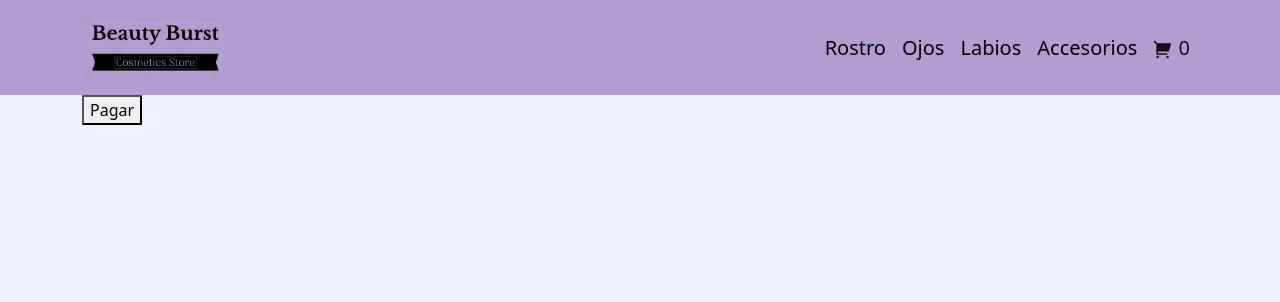
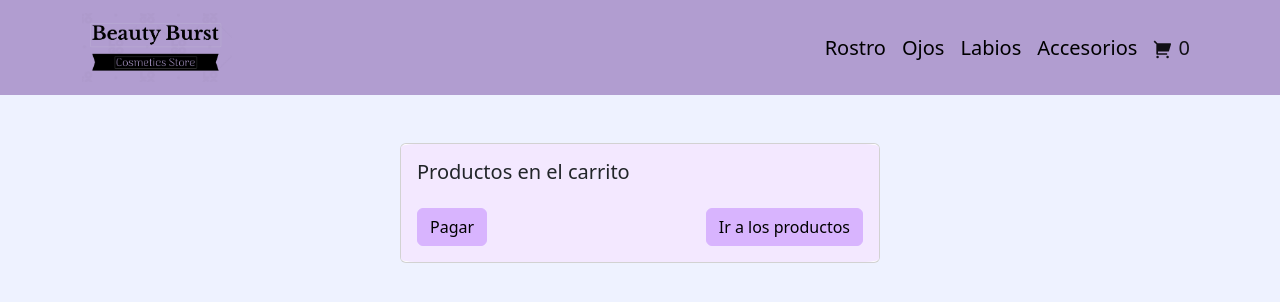
Before and after one commit to Gustii27/Beauty-Burst-CD, a React (Vite) app: page /cart in a window 1280 px wide. Shown: the top 302 px of the page. Built offline with nearby package versions, Linux system fonts and the light colour scheme.

Commit message:
dando forma visual al carrito, agregado funcion eliminar

```diff
--- a/package.json
+++ b/package.json
@@ -16,7 +16,7 @@
     "react": "^18.2.0",
     "react-bootstrap": "^2.7.4",
     "react-dom": "^18.2.0",
-    "react-icons": "^4.8.0",
+    "react-icons": "^4.9.0",
     "react-loader-spinner": "^5.3.4",
     "react-router-dom": "^6.11.1"
   },
--- a/src/components/Cart.jsx
+++ b/src/components/Cart.jsx
@@ -3,9 +3,13 @@ import { useContext } from "react";
 import { CartContext } from "./CartContext";
 import { getFirestore, collection, addDoc, updateDoc, doc } from "firebase/firestore";
 import { Container } from "react-bootstrap";
+import Button from 'react-bootstrap/Button';
+import Card from 'react-bootstrap/Card';
+import ListGroup from 'react-bootstrap/ListGroup';
+import { Link } from "react-router-dom";
 
 function Cart() {
-    const { productsAdded } = useContext(CartContext);
+    const { productsAdded, removeItem } = useContext(CartContext);
     const db = getFirestore();
 
     function updateOrder(id, finalStock) {
@@ -40,16 +44,33 @@ function Cart() {
     }
 
     return (
-        <Container>
-            {productsAdded.map((product) => (
-                <div key={product.id}>
-                    <span>Nombre: {product.titulo}</span>
-                    <br />
-                    <span>Cantidad: {product.quantity}</span>
-                </div>
-            ))}
-
-            <button onClick={sendOrder}>Pagar</button>
+        <Container className="d-flex justify-content-center align-items-center mt-5">
+            <Card style={{ width: "30rem" }}>
+                <Card.Body>
+                    <Card.Title>Productos en el carrito</Card.Title>
+                    <ListGroup>
+                        {productsAdded.map((product) => (
+                            <ListGroup.Item key={product.id} className="d-flex justify-content-between align-items-center">
+                                <div>
+                                    <div>
+                                        <span>Nombre del Producto: {product.titulo}</span>
+                                    </div>
+                                    <div>
+                                        <span>Cantidad Productos: {product.quantity}</span>
+                                    </div>
+                                </div>
+                                <div>
+                                    <Button variant="danger" onClick={() => removeItem(product.id)}><i className="bi bi-trash3"></i></Button>
+                                </div>
+                            </ListGroup.Item>
+                        ))}
+                    </ListGroup>
+                    <div className="d-flex justify-content-between mt-3">
+                        <Button variant="primary" onClick={sendOrder} style={{ color: "black", backgroundColor: "#d8b4fe", borderColor: "#d8b4fe" }}>Pagar</Button>
+                        <Link to="/" className="btn btn-outline-primary" style={{ color: "black", backgroundColor: "#d8b4fe", borderColor: "#d8b4fe" }}>Ir a los productos</Link>
+                    </div>
+                </Card.Body>
+            </Card>
         </Container>
     );
 }
--- a/src/components/CartContext.jsx
+++ b/src/components/CartContext.jsx
@@ -6,7 +6,7 @@ export const CartContext = createContext();
 export function CustomProvider({ children }) {
     const [productsAdded, setProductsAdded] = useState([]);
 
-    function onAdd(product, quantity) {
+    function addToCart(product, quantity) {
         const isAlreadyAdded = isInCart(product);
 
         if (isAlreadyAdded) {
@@ -38,9 +38,9 @@ export function CustomProvider({ children }) {
     function isInCart(product) {
         return productsAdded.some((productAdded) => productAdded.id === product.id);
     }
-    console.log(productsAdded);
+
     return (
-        <CartContext.Provider value={{ productsAdded, onAdd, removeItem, clear, isInCart }}>
+        <CartContext.Provider value={{ productsAdded, addToCart, removeItem, clear, isInCart }}>
             {children}
         </CartContext.Provider>
     );
--- a/src/components/Item.jsx
+++ b/src/components/Item.jsx
@@ -1,4 +1,3 @@
-//Item => recibe la prop de objeto y lo muestra, da pie a la navegacion dinamica al detalle del producto.
 import Button from 'react-bootstrap/Button';
 import Card from 'react-bootstrap/Card';
 import { NavLink } from 'react-router-dom';
--- a/src/components/ItemDetail.jsx
+++ b/src/components/ItemDetail.jsx
@@ -1,10 +1,12 @@
-import React from "react";
+import React, { useContext } from "react";
 import ItemCount from "./ItemCount";
 import Card from 'react-bootstrap/Card';
+import { CartContext } from "./CartContext";
 
 const ItemDetail = ({item}) => {
+  const {addToCart} = useContext(CartContext);
   const onAdd = (quantity) => {
-        console.log("Ha agreado ${quantity} productos al carrito");
+    addToCart(item, quantity);
   }
 
   return (
```
Also changed, not shown: 1 other file (tests, documents, lock files or other folders). Lines whose indentation alone changed are shown as unchanged.
